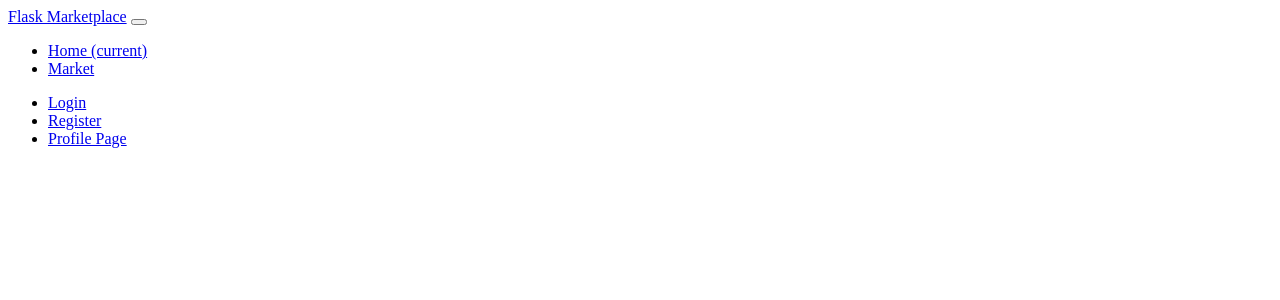
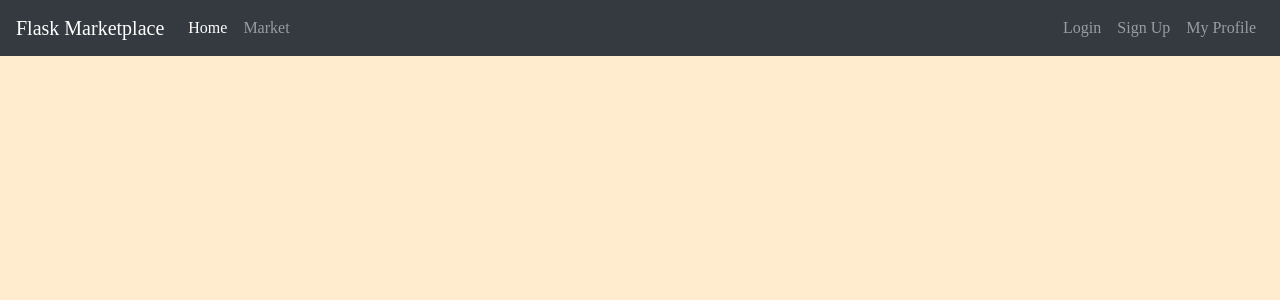
Before and after one commit to bhagyeshrathi07/Marketplace_project, a Python web app: template app/templates/createAcc.html in a window 1280 px wide. Shown: the top 300 px of the page. Run offline with Jinja, Linux system fonts and the light colour scheme; the template is opened without the code that fills it, so the values that code supplies are empty.

Commit message:
added links for navbar buttons for all html files

```diff
--- a/app/templates/createAcc.html
+++ b/app/templates/createAcc.html
@@ -1,6 +1,14 @@
-<!DOCTYPE html>
-<html>
-	<title>Flask Marketplace</title>
+<!doctype html>
+<html lang="en">
+  <head>
+    <!-- Required meta tags -->
+    <meta charset="utf-8">
+    <meta name="viewport" content="width=device-width, initial-scale=1, shrink-to-fit=no">
+
+    <!-- Bootstrap CSS -->
+    <link rel="stylesheet" href="https://cdn.jsdelivr.net/npm/bootstrap@4.5.3/dist/css/bootstrap.min.css" integrity="sha384-TX8t27EcRE3e/ihU7zmQxVncDAy5uIKz4rEkgIXeMed4M0jlfIDPvg6uqKI2xXr2" crossorigin="anonymous">
+
+    <title>Flask Marketplace</title>
   </head>
   <body>
 
@@ -12,23 +20,34 @@
             <div class="collapse navbar-collapse" id="navbarNav">
                 <ul class="navbar-nav mr-auto">
                     <li class="nav-item active">
-                        <a class="nav-link" href="#">Home <span class="sr-only">(current)</span></a>
+                        <a class="nav-link" href="home.html">Home<span class="sr-only">(current)</span></a>
                     </li>
                     <li class="nav-item">
-                        <a class="nav-link" href="#">Market</a>
+                        <a class="nav-link" href="market.html">Market</a>
                     </li>
                 </ul>
                 <ul class="navbar-nav">
                     <li class="nav-item">
-                        <a class="nav-link" href="#">Login</a>
+                        <a class="nav-link" href="login.html">Login</a>
                     </li>
                     <li class="nav-item">
-                        <a class="nav-link" href="#">Register</a>
+                        <a class="nav-link" href="createAcc.html">Sign Up</a>
                     </li>
-                                <li class="nav-item">
-                                         <a class="nav-link" href="#">Profile Page</a>
-                                </li>
+		                <li class="nav-item">
+			                 <a class="nav-link" href="profilepage.html">My Profile</a>
+		                </li>
                 </ul>
             </div>
     </nav>
+
+
+
+  </body>
+  <style>
+      body {
+          background-color: blanchedalmond;
+          color: black;
+          font-family: 'Times New Roman', Times, serif;
+      }
+  </style>
 </html>
--- a/app/templates/home.html
+++ b/app/templates/home.html
@@ -31,7 +31,7 @@
                         <a class="nav-link" href="login.html">Login</a>
                     </li>
                     <li class="nav-item">
-                        <a class="nav-link" href="#">Sign Up</a>
+                        <a class="nav-link" href="createAcc.html">Sign Up</a>
                     </li>
 		                <li class="nav-item">
 			                 <a class="nav-link" href="profilepage.html">My Profile</a>
--- a/app/templates/login.html
+++ b/app/templates/login.html
@@ -31,7 +31,7 @@
                         <a class="nav-link" href="login.html">Login</a>
                     </li>
                     <li class="nav-item">
-                        <a class="nav-link" href="#">Sign Up</a>
+                        <a class="nav-link" href="createAcc.html">Sign Up</a>
                     </li>
 		                <li class="nav-item">
 			                 <a class="nav-link" href="profilepage.html">My Profile</a>
--- a/app/templates/market.html
+++ b/app/templates/market.html
@@ -31,7 +31,7 @@
                         <a class="nav-link" href="login.html">Login</a>
                     </li>
                     <li class="nav-item">
-                        <a class="nav-link" href="#">Sign Up</a>
+                        <a class="nav-link" href="createAcc.html">Sign Up</a>
                     </li>
 		                <li class="nav-item">
 			                 <a class="nav-link" href="profilepage.html">My Profile</a>
--- a/app/templates/profilepage.html
+++ b/app/templates/profilepage.html
@@ -33,10 +33,10 @@
                 </ul>
                 <ul class="navbar-nav">
                     <li class="nav-item">
-                        <a class="nav-link" href="#">Sign Up</a>
+                        <a class="nav-link" href="createAcc.html">Sign Up</a>
                     </li>
                     <li class="nav-item">
-                        <a class="nav-link" href="#">My Profile</a>
+                        <a class="nav-link" href="profilepage.html">My Profile</a>
                     </li>
                 </ul>
             </div>
```
